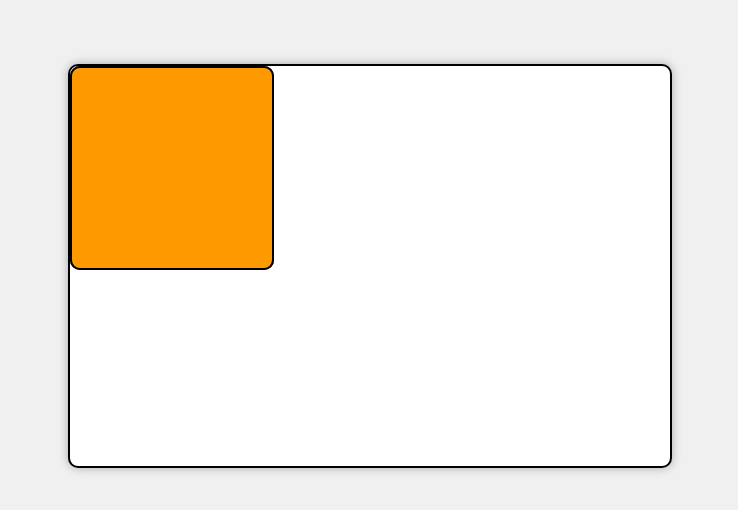
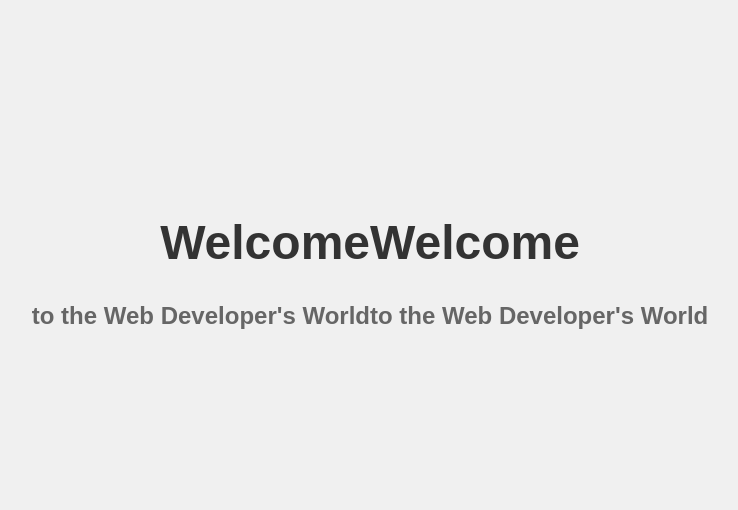
Before and after one commit to kneha-09/justtesting, a plain HTML site: page index.html in a window 1280 px wide. Shown: the part 134-644 px from the top of the page, without its empty margins (270-1008 px from the left). Drawn offline with Linux system fonts and the light colour scheme.

```diff
--- a/index.html
+++ b/index.html
@@ -18,20 +18,18 @@
 
 
 <!-- puzzle game -->
-
 <!DOCTYPE html>
 <html lang="en">
 <head>
     <meta charset="UTF-8">
     <meta name="viewport" content="width=device-width, initial-scale=1.0">
-    <title>Portfolio Puzzle</title>
+    <title>Welcome Animation</title>
     <link rel="stylesheet" href="styles.css">
 </head>
 <body>
-    <div id="puzzle-container">
-        <div id="puzzle-piece1" class="puzzle-piece"></div>
-        <div id="puzzle-piece2" class="puzzle-piece"></div>
-        <!-- Add more puzzle pieces as needed -->
+    <div class="container">
+        <h1 class="welcome-text">Welcome</h1>
+        <h2 class="developer-text">to the Web Developer's World</h2>
     </div>
 
     <script src="script.js"></script>
--- a/script.js
+++ b/script.js
@@ -55,39 +55,24 @@
 
 
 // puzzle game
+document.addEventListener("DOMContentLoaded", function() {
+    const welcomeText = document.querySelector(".welcome-text");
+    const developerText = document.querySelector(".developer-text");
 
-document.addEventListener("DOMContentLoaded", function() {
-    const puzzlePieces = document.querySelectorAll('.puzzle-piece');
-
-    puzzlePieces.forEach(piece => {
-        piece.addEventListener('mousedown', startDragging);
-        piece.addEventListener('mouseup', stopDragging);
-    });
+    animateText(welcomeText, "Welcome", 50);
+    setTimeout(() => animateText(developerText, "to the Web Developer's World", 50), 1500);
 });
 
-function startDragging(event) {
-    this.style.zIndex = '100'; // Bring the dragged piece to the front
-    this.style.transition = 'none'; // Disable transitions during dragging
-    this.style.cursor = 'grabbing'; // Change cursor to grabbing when dragging
+function animateText(element, text, speed) {
+    let index = 0;
 
-    let shiftX = event.clientX - this.getBoundingClientRect().left;
-    let shiftY = event.clientY - this.getBoundingClientRect().top;
-
-    function movePiece(event) {
-        this.style.left = event.clientX - shiftX + 'px';
-        this.style.top = event.clientY - shiftY + 'px';
+    function typeNextLetter() {
+        if (index < text.length) {
+            element.textContent += text.charAt(index);
+            index++;
+            setTimeout(typeNextLetter, speed);
+        }
     }
 
-    document.addEventListener('mousemove', movePiece.bind(this));
-
-    this.addEventListener('mouseup', function stopDragging() {
-        this.style.transition = 'all 0.3s ease'; // Re-enable transitions after dragging
-        this.style.cursor = 'grab'; // Change cursor back to grab after dragging
-        document.removeEventListener('mousemove', movePiece.bind(this));
-        this.removeEventListener('mouseup', stopDragging);
-    });
+    typeNextLetter();
 }
-
-function stopDragging(event) {
-    event.stopPropagation(); // Prevent mouseup from triggering startDragging again
-}
--- a/styles.css
+++ b/styles.css
@@ -24,40 +24,28 @@
     color: blue;
 } */
 
-
-/* puzzle game */
 body {
     margin: 0;
     padding: 0;
     font-family: Arial, sans-serif;
-    background-color: #f0f0f0; /* Light background color */
-    overflow: hidden; /* Hide overflow to prevent scrolling */
+    background-color: #f0f0f0;
+    display: flex;
+    justify-content: center;
+    align-items: center;
+    height: 100vh;
 }
 
-#puzzle-container {
-    position: absolute;
-    top: 50%;
-    left: 50%;
-    transform: translate(-50%, -50%);
-    width: 600px;
-    height: 400px;
-    background-color: #fff;
-    border: 2px solid #000;
-    border-radius: 10px;
-    box-shadow: 0 0 10px rgba(0, 0, 0, 0.3);
+.container {
+    text-align: center;
 }
 
-.puzzle-piece {
-    position: absolute;
-    width: 200px;
-    height: 200px;
-    background-color: #ff9900; /* Orange color */
-    cursor: grab; /* Change cursor to grab when hovering */
-    border: 2px solid #000;
-    border-radius: 10px;
-    transition: background-color 0.3s ease;
+.welcome-text {
+    font-size: 3em;
+    color: #333;
 }
 
-.puzzle-piece:active {
-    cursor: grabbing; /* Change cursor to grabbing when clicked */
+.developer-text {
+    font-size: 1.5em;
+    color: #666;
+    margin-top: 20px;
 }
```
